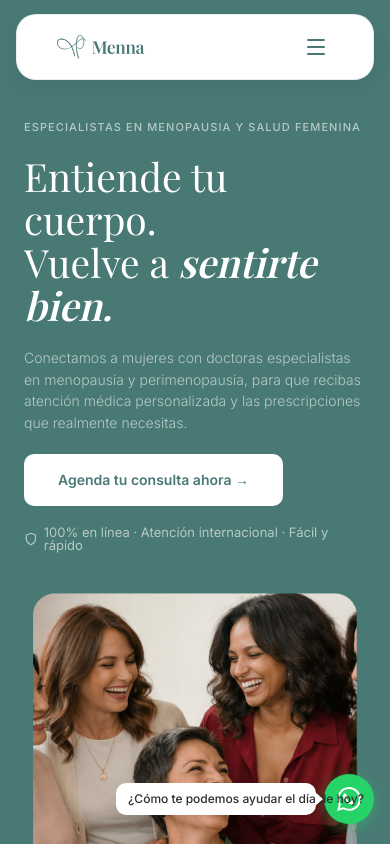
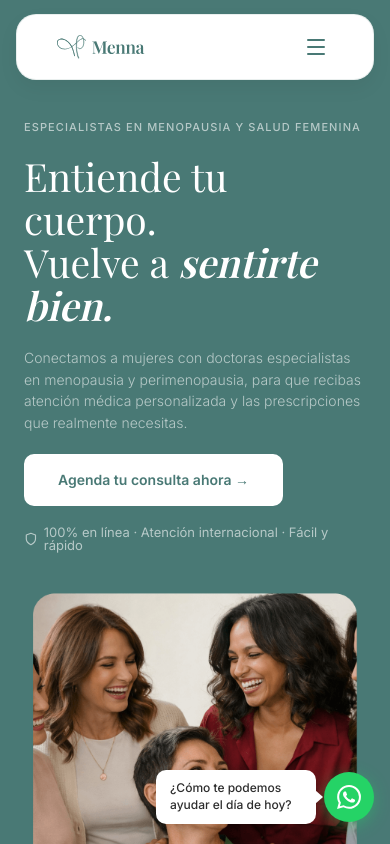
Before and after one commit to vadai-ia/mennasalud, a React (Vite) app: page / in a window 390 px wide. Shown: the top 844 px of the page. Built offline with nearby package versions, Linux system fonts and the light colour scheme; a web font is replaced by a local one.

Commit message:
Fix WhatsApp label bubble overflow and padding

```diff
--- a/src/components/ui/WhatsAppButton.module.css
+++ b/src/components/ui/WhatsAppButton.module.css
@@ -17,12 +17,12 @@
   font-size: 14px;
   font-weight: 500;
   line-height: 1.4;
-  padding: 10px 16px;
+  padding: 12px 16px;
   border-radius: 12px;
   box-shadow: 0 4px 16px rgba(0, 0, 0, 0.12);
-  white-space: nowrap;
-  max-width: 260px;
-  /* Cola apuntando hacia el botón (derecha) */
+  white-space: normal;
+  width: 200px;
+  word-break: break-word;
   position: relative;
 }
 
@@ -75,8 +75,8 @@
 
   .label {
     font-size: 12px;
-    padding: 8px 12px;
-    max-width: 200px;
+    padding: 10px 14px;
+    width: 160px;
     border-radius: 10px;
   }
 
```
